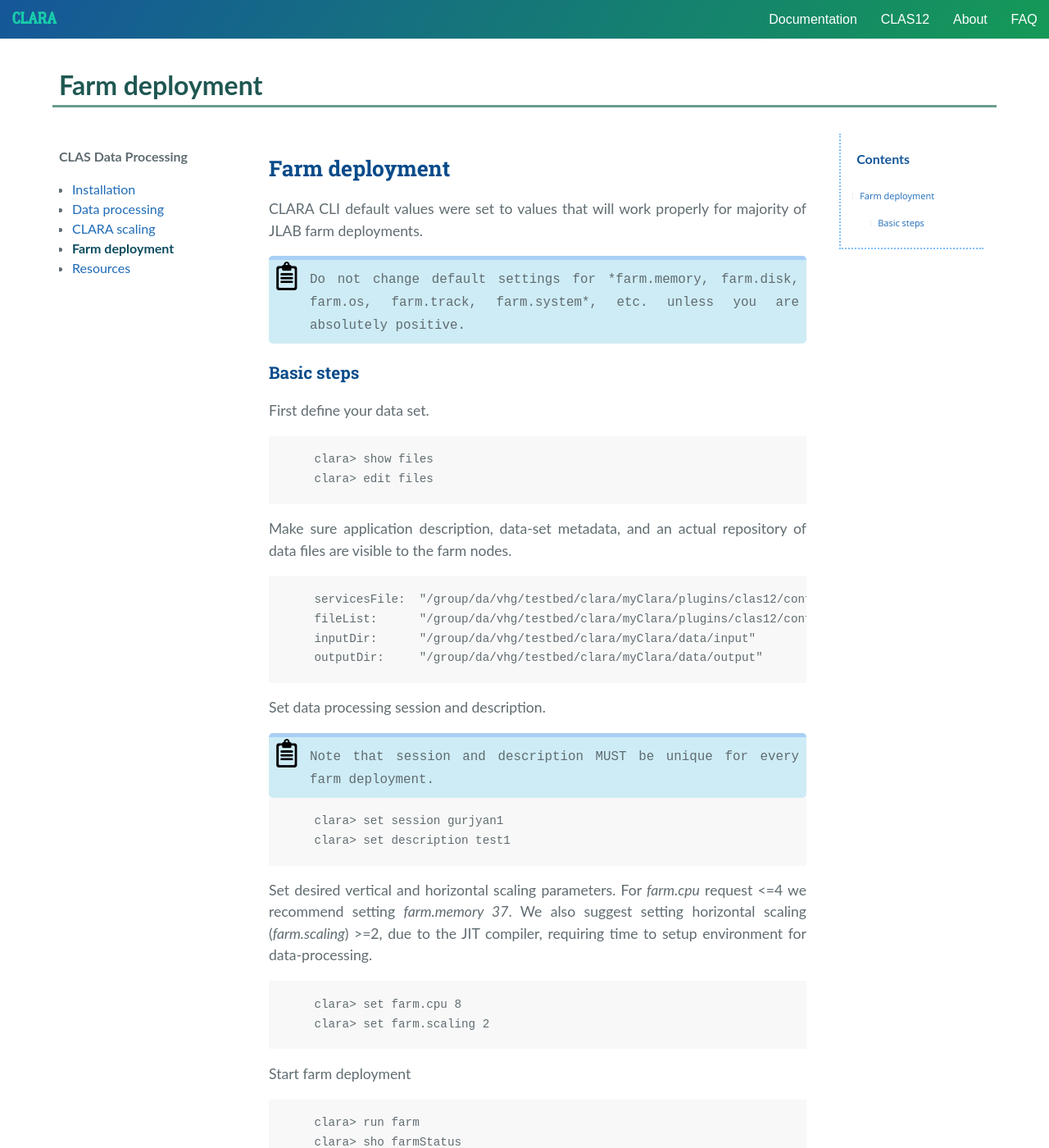
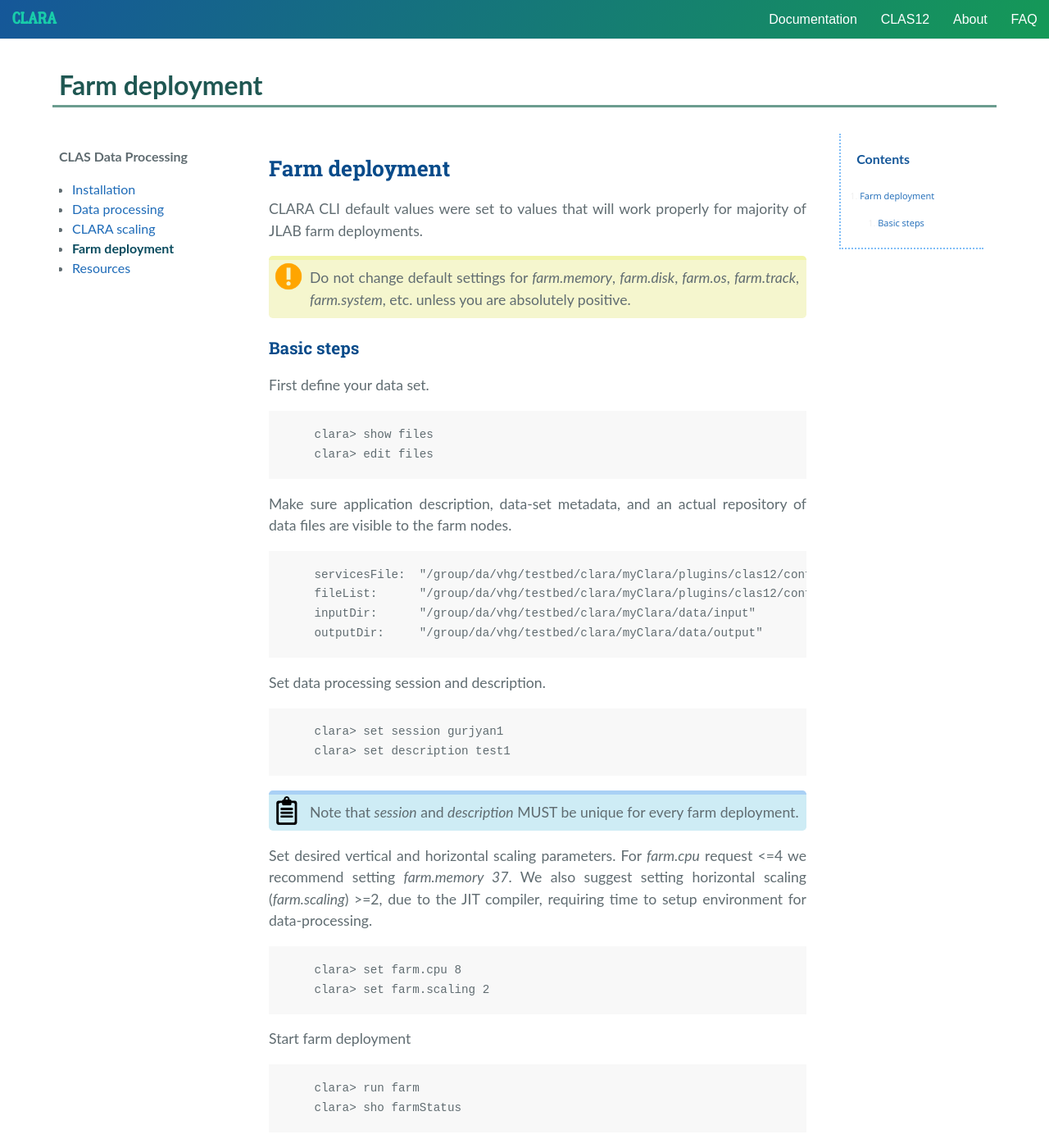
Before and after one commit to JeffersonLab/clara-docs, a Jekyll site: the page built from docs/clas/farm-memory.md, in a window 1280 px wide and 1400 px high. Shown: the whole window at 82% size. Built offline with Jekyll 4.4.1, drawn with Linux system fonts in a browser that asks for light colours; nearby versions of some CDN libraries.

Commit message:
Simplify writing notes and warnings
Use Kramdown syntax to define attributes for a block.

````diff
--- a/docs/clas/farm-memory.md
+++ b/docs/clas/farm-memory.md
@@ -7,12 +7,10 @@
 CLARA CLI default values were set to values that will work properly
 for majority of JLAB farm deployments.
 
-<div class="note info">
-    <code>Do not change default settings for *farm.memory,
-    farm.disk, farm.os, farm.track, farm.system*, etc. unless
-    you are absolutely positive.</code>
-    </div>
-
+{: .note .warning }
+Do not change default settings for *farm.memory*,
+*farm.disk*, *farm.os*, *farm.track*, *farm.system*, etc. unless
+you are absolutely positive.
 
 ### Basic steps
 
@@ -34,14 +32,13 @@
 
 Set data processing session and description.
 
-<div class="note info">
-    <code> Note that session and description MUST be unique for every farm deployment.</code>
-    </div>
-
 ```
 clara> set session gurjyan1
 clara> set description test1
 ```
+
+{: .note .info }
+Note that *session* and *description* MUST be unique for every farm deployment.
 
 Set  desired vertical and horizontal scaling parameters. For *farm.cpu* request
 <=4 we recommend setting *farm.memory 37*. We also suggest
````
Also changed, not shown: docs/clas/data-processing.md (+4 -5 lines), docs/quickstart/cpp.md (+1 -2 lines).
